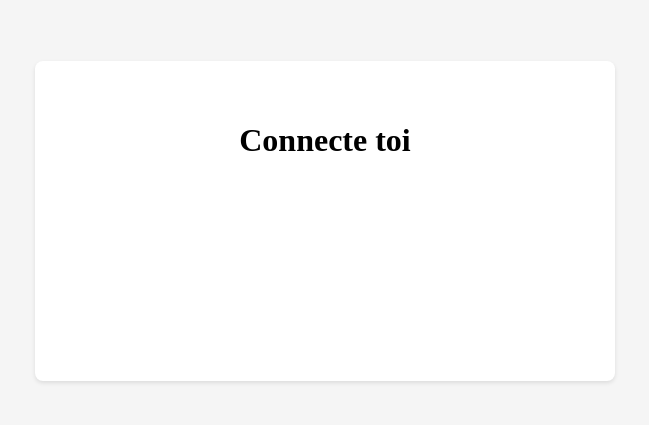
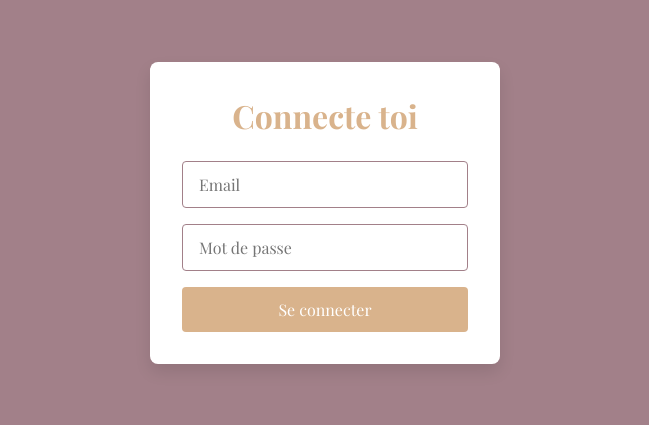
Before and after one commit to Yann2408/Projet-couture-front, a Next.js app: page /login in a window 1280 px wide. Shown: the part 187-612 px from the top of the page, without its empty margins (315-964 px from the left). Built offline with nearby package versions, Linux system fonts and the light colour scheme.

Commit message:
global css + font

```diff
--- a/app/globals.css
+++ b/app/globals.css
@@ -1,3 +1,34 @@
+:root {
+  /* beige rosé */
+  --main-color: rgb(217, 179, 140);
+  /* rose pâle */
+  --secondary-color: rgb(162, 128, 137);
+  /* marron foncé */
+  --dark-color: rgb(125, 90, 90);
+  /* gris foncé */
+  --text-color: rgb(74, 74, 74);
+  --typo-title: var(--font-playfair-display), "sérif";
+  --typo-text: var(--font-lato), "sans sérif";
+}
+
+body {
+  background-color: var(--secondary-color);
+}
+
+* {
+  box-sizing: border-box;
+  padding: 0;
+  margin: 0;
+}
+
+input {
+  /* -webkit-box-shadow: 0 0 0px 1000px white inset; */
+  box-shadow: 0 0 0px 1000px white inset;
+}
+
+
+
+
 /* :root {
   --max-width: 1100px;
   --border-radius: 12px;
--- a/app/layout.tsx
+++ b/app/layout.tsx
@@ -1,8 +1,19 @@
 import type { Metadata } from "next";
-import { Inter } from "next/font/google";
+import { Playfair_Display, Lato } from 'next/font/google'
 import "./globals.css";
 
-const inter = Inter({ subsets: ["latin"] });
+
+export const playfairDisplay = Playfair_Display({
+  weight: ['400', '700'],
+  subsets: ['latin'],
+  variable: '--typo-title',
+})
+
+export const lato = Lato({
+  weight: ['400', '700'],
+  subsets: ['latin'],
+  variable: '--font-lato',
+})
 
 export const metadata: Metadata = {
   title: "Projet couture",
@@ -16,7 +27,7 @@ export default function RootLayout({
 }) {
   return (
     <html lang="fr">
-      <body>{children}</body>
+      <body className={`${playfairDisplay.variable} ${lato.variable}`}>{children}</body>
     </html>
   );
 }
--- a/components/form/login/login.module.css
+++ b/components/form/login/login.module.css
@@ -1,76 +1,57 @@
-@import '../../../utils/theme/color.css';
-/* @import '.utils/theme/typography.css'; */
 
-/* Styles généraux */
 .body {
-    font-family: var(--text), sans-serif;
-    /* font-family: "Lato"; */
-    height: 100vh;
   display: flex;
   justify-content: center;
   align-items: center;
-    color: var(--text-color);
-    /* color: #4A4A4A; */
-    background-color: #f5f5f5;
+  min-height: 100vh;
 }
 
 .container {
-    max-width: 500px;
-    padding: 40px;
-    background-color: #fff;
-    border-radius: 8px;
-    box-shadow: 0 2px 4px rgba(0, 0, 0, 0.1);
+  background-color: white;
+  padding: 2rem;
+  border-radius: 0.5rem;
+  box-shadow: 0 0.5rem 1rem rgba(0, 0, 0, 0.1);
+  width: 350px;
 }
 
 .title {
-    /* font-family:  var(--title), serif; */
-    font-family: "Playfair Display", serif;
-    font-size: 32px;
-    color: var(--title-color);
-    /* color: #7D5A5A; */
+  font-family: var(--typo-title);
+  color: var(--main-color);
   text-align: center;
-    margin-bottom: 24px;
+  margin-bottom: 1.5rem;
 }
 
-  /* Styles des champs de saisie */
 .input {
-    width: 97%;
-    padding: 12px;
-    margin-bottom: 16px;
+  display: block;
+  width: 100%;
+  padding: 0.75rem 1rem;
+  margin-bottom: 1rem;
   border: 1px solid var(--secondary-color);
-    /* border: #A28089; */
-    border-radius: 4px;
-    font-size: 16px;
+  border-radius: 0.25rem;
+  font-size: 1rem;
+  font-family: var(--typo-title);
 }
 
-  .input:focus {
-    outline: none;
-    border-color: var(--main-color);
-    /* border-color: #D9B38C */
-  }
-
-  /* Style du bouton */
 .button {
+  display: block;
   width: 100%;
-    padding: 12px;
+  padding: 0.75rem 1rem;
   background-color: var(--main-color);
-    /* background-color: #D9B38C; */
-    color: #fff;
+  color: white;
   border: none;
-    border-radius: 4px;
-    font-size: 16px;
+  border-radius: 0.25rem;
+  font-size: 1rem;
   cursor: pointer;
   transition: background-color 0.3s ease;
+  font-family: var(--typo-title);
 }
 
 .button:hover {
-    background-color: var(--secondary-color);
-    /* background-color: #A28089; */
+  background-color: var(--dark-color);
 }
 
-  /* Styles des messages d'erreur */
 .error {
-    color: #ff4d4d;
-    font-size: 14px;
-    margin-top: 8px;
+  color: red;
+  font-size: 0.875rem;
+  margin-top: 0.5rem;
 }
--- a/components/form/login/login.tsx
+++ b/components/form/login/login.tsx
@@ -6,6 +6,7 @@ import { useRouter } from "next/navigation";
 import { useState } from "react";
 import * as Yup from 'yup';
 import style from './login.module.css';
+
 
 interface ValidationErrors {
     [key: string]: string;
@@ -97,18 +98,18 @@ const LoginForm = () => {
                 <input
                     className={style.input}
                     type="email"
-                    // placeholder="Email"
+                    placeholder="Email"
                     value={email}
                     onChange={(e) => setEmail(e.target.value)}
                 />
                 <input
                     className={style.input}
                     type="password"
-                    // placeholder="Password"
+                    placeholder="Mot de passe"
                     value={password}
                     onChange={(e) => setPassword(e.target.value)}
                 />
-                <button className={style.button} onClick={handleLogin}>Login</button>
+                <button className={style.button} onClick={handleLogin}>Se connecter</button>
                 {errors.password && <p className={style.error}>{errors.password}</p>}
                 {errors.email && <p className={style.error}>{errors.email}</p>}
                 {tokenError && <p className={style.error}>{tokenError}</p>}
--- a/components/form/register.tsx
+++ b/components/form/register.tsx
@@ -1,7 +1,6 @@
 "use client";
 
 import { useState } from 'react';
-import endpoints from '@/utils/endpoints';
 import * as Yup from 'yup';
 import axios, { AxiosError } from 'axios';
 import { useRouter } from 'next/navigation';
--- a/utils/theme/color.css
+++ /dev/null
@@ -1,8 +0,0 @@
-@import "color.ts";
-
-:root {
-  --main-color: colors.main;
-  --secondary-color: colors.secondary;
-  --dark-color: colors.dark;
-  --text-color: colors.text;
-}
--- a/utils/theme/color.ts
+++ /dev/null
@@ -1,7 +0,0 @@
-const colors = {
-    main: "#D9B38C", // beige rosé
-    secondary: "#A28089", // rose pâle
-    dark: "#7D5A5A", // marron foncé
-    text: "#4A4A4A" // gris foncé
-}
-export default colors
--- a/utils/theme/typography.css
+++ /dev/null
@@ -1,6 +0,0 @@
-@import "typography.ts";
-
-:root {
-    --title: colors.main;
-    --text: colors.secondary;
-  }
--- a/utils/theme/typography.ts
+++ /dev/null
@@ -1,5 +0,0 @@
-const typo = {
-    title: "Playfair Display", // sérif
-    text: "Lato", // sabs sérif
-}
-export default typo
```
Also changed, not shown: app/font.ts (added, +13 -0 lines), app/(auth)/login/page.tsx (renamed from app/login/page.tsx), app/(auth)/register/page.tsx (renamed from app/register/page.tsx). Lines whose indentation alone changed are shown as unchanged.
